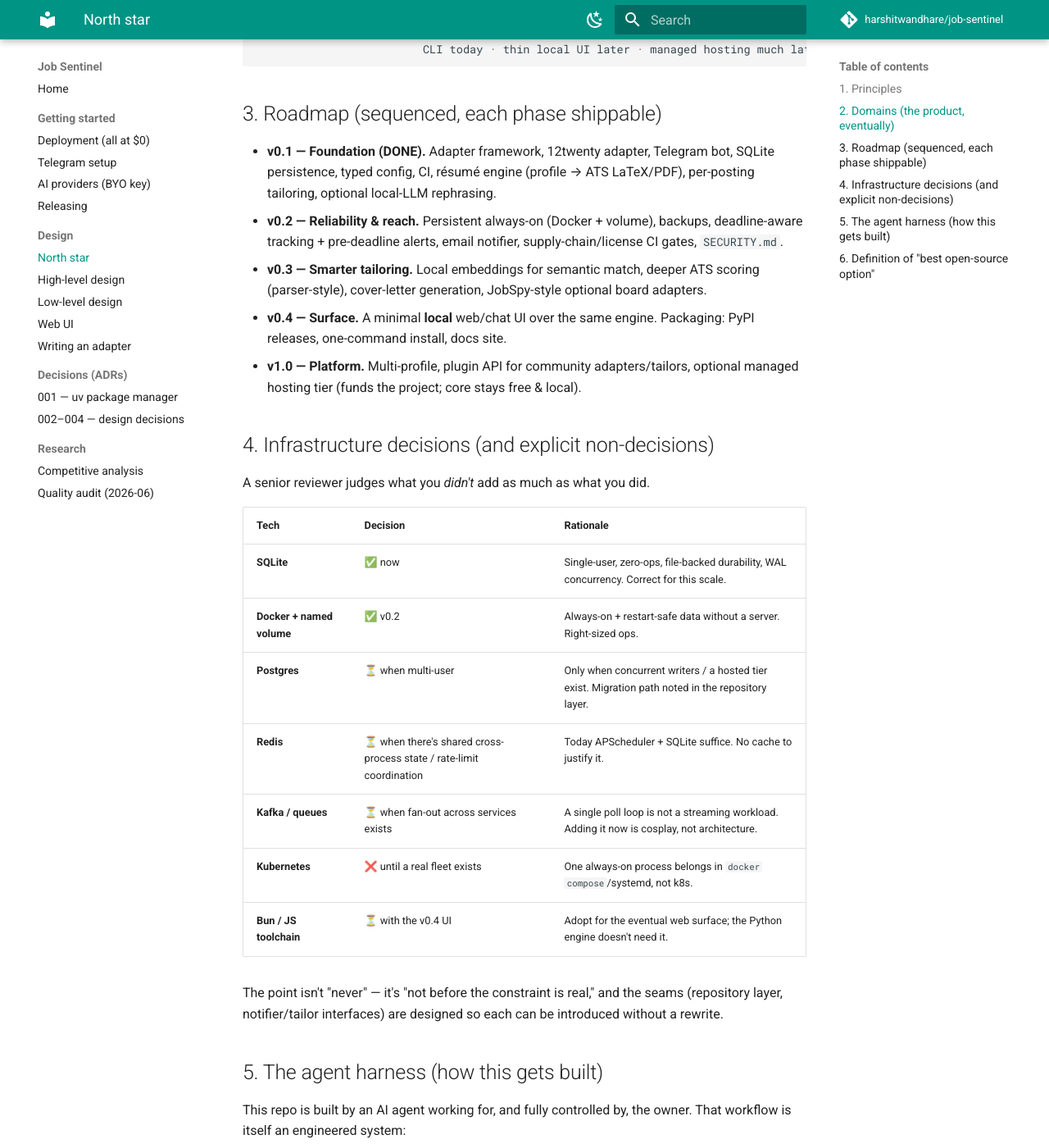
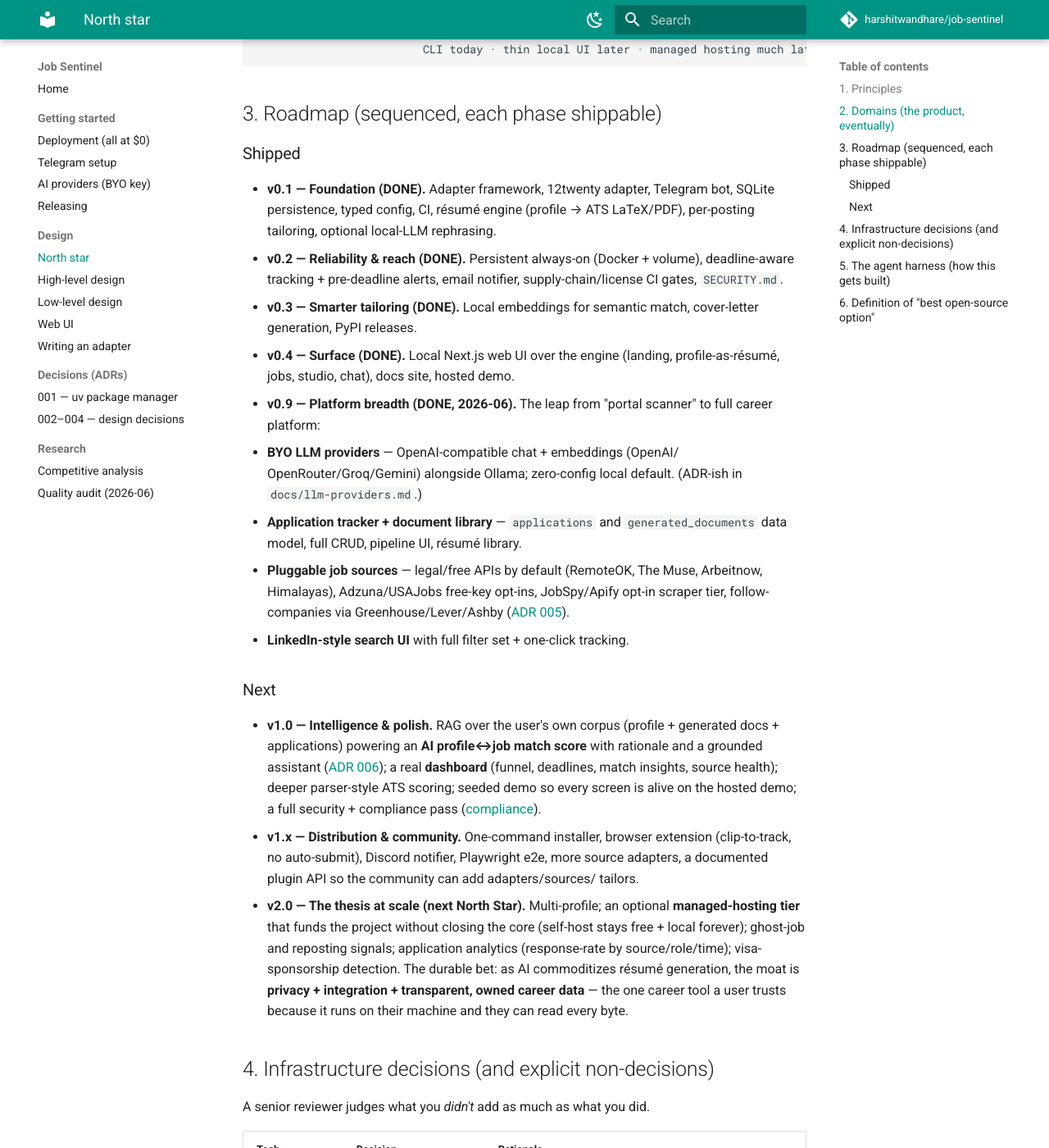
Before and after one commit to harshitwandhare/job-sentinel, an MkDocs documentation site: the page built from docs/NORTH_STAR.md, in a window 1280 px wide and 1400 px high, scrolled down 1080 px. Shown: the whole window at 82% size. Built offline with MkDocs 1.6.1 and Material for MkDocs 9.7.7, drawn with Linux system fonts in a browser that asks for light colours; comment, search, counter and statistics services are not loaded; some of the changed text lies outside the part shown.

Commit message:
docs: refresh North Star, add AI-personalization ADR and compliance page
- North Star: mark v0.1–v0.9 shipped, add v1.0 (RAG match + dashboard) and a
  v2.0 next-North-Star thesis; add vector-store/fine-tuning/knowledge-graph rows
  to the infra decision table
- ADR 006: personalize via RAG over the local corpus, never fine-tune on
  personal facts; vector store = SQLite; no graph DB / Redis / Kafka; data is
  versioned, provenance-tracked, and deletable
- compliance.md: candidate-side tool (not an AEDT — LL144/EU-AI-Act high-risk
  provisions don't attach); GDPR/CCPA principles met by local-first design

```diff
--- a/docs/NORTH_STAR.md
+++ b/docs/NORTH_STAR.md
@@ -44,19 +44,50 @@
 
 ## 3. Roadmap (sequenced, each phase shippable)
 
+### Shipped
+
 - **v0.1 — Foundation (DONE).** Adapter framework, 12twenty adapter, Telegram
   bot, SQLite persistence, typed config, CI, résumé engine (profile → ATS
   LaTeX/PDF), per-posting tailoring, optional local-LLM rephrasing.
-- **v0.2 — Reliability & reach.** Persistent always-on (Docker + volume),
-  backups, deadline-aware tracking + pre-deadline alerts, email notifier,
+- **v0.2 — Reliability & reach (DONE).** Persistent always-on (Docker + volume),
+  deadline-aware tracking + pre-deadline alerts, email notifier,
   supply-chain/license CI gates, `SECURITY.md`.
-- **v0.3 — Smarter tailoring.** Local embeddings for semantic match, deeper
-  ATS scoring (parser-style), cover-letter generation, JobSpy-style optional
-  board adapters.
-- **v0.4 — Surface.** A minimal **local** web/chat UI over the same engine.
-  Packaging: PyPI releases, one-command install, docs site.
-- **v1.0 — Platform.** Multi-profile, plugin API for community adapters/tailors,
-  optional managed hosting tier (funds the project; core stays free & local).
+- **v0.3 — Smarter tailoring (DONE).** Local embeddings for semantic match,
+  cover-letter generation, PyPI releases.
+- **v0.4 — Surface (DONE).** Local Next.js web UI over the engine (landing,
+  profile-as-résumé, jobs, studio, chat), docs site, hosted demo.
+- **v0.9 — Platform breadth (DONE, 2026-06).** The leap from "portal scanner" to
+  full career platform:
+  - **BYO LLM providers** — OpenAI-compatible chat + embeddings (OpenAI/
+    OpenRouter/Groq/Gemini) alongside Ollama; zero-config local default. (ADR-ish
+    in `docs/llm-providers.md`.)
+  - **Application tracker + document library** — `applications` and
+    `generated_documents` data model, full CRUD, pipeline UI, résumé library.
+  - **Pluggable job sources** — legal/free APIs by default (RemoteOK, The Muse,
+    Arbeitnow, Himalayas), Adzuna/USAJobs free-key opt-ins, JobSpy/Apify opt-in
+    scraper tier, follow-companies via Greenhouse/Lever/Ashby ([ADR 005](adr/005-job-source-layer.md)).
+  - **LinkedIn-style search UI** with full filter set + one-click tracking.
+
+### Next
+
+- **v1.0 — Intelligence & polish.** RAG over the user's own corpus (profile +
+  generated docs + applications) powering an **AI profile↔job match score** with
+  rationale and a grounded assistant ([ADR 006](adr/006-ai-personalization-and-data-strategy.md));
+  a real **dashboard** (funnel, deadlines, match insights, source health);
+  deeper parser-style ATS scoring; seeded demo so every screen is alive on the
+  hosted demo; a full security + compliance pass ([compliance](compliance.md)).
+- **v1.x — Distribution & community.** One-command installer, browser extension
+  (clip-to-track, no auto-submit), Discord notifier, Playwright e2e, more source
+  adapters, a documented plugin API so the community can add adapters/sources/
+  tailors.
+- **v2.0 — The thesis at scale (next North Star).** Multi-profile; an optional
+  **managed-hosting tier** that funds the project without closing the core
+  (self-host stays free + local forever); ghost-job and reposting signals;
+  application analytics (response-rate by source/role/time); visa-sponsorship
+  detection. The durable bet: as AI commoditizes résumé generation, the moat is
+  **privacy + integration + transparent, owned career data** — the one career
+  tool a user trusts because it runs on their machine and they can read every
+  byte.
 
 ## 4. Infrastructure decisions (and explicit non-decisions)
 
@@ -70,7 +101,10 @@
 | **Redis** | ⏳ when there's shared cross-process state / rate-limit coordination | Today APScheduler + SQLite suffice. No cache to justify it. |
 | **Kafka / queues** | ⏳ when fan-out across services exists | A single poll loop is not a streaming workload. Adding it now is cosplay, not architecture. |
 | **Kubernetes** | ❌ until a real fleet exists | One always-on process belongs in `docker compose`/systemd, not k8s. |
-| **Bun / JS toolchain** | ⏳ with the v0.4 UI | Adopt for the eventual web surface; the Python engine doesn't need it. |
+| **Vector store** | ✅ SQLite (for v1.0 RAG) | Personal corpus is small; embed into SQLite (`sqlite-vec`) or in-memory cosine. A hosted/served vector DB is unjustified at single-user scale. [ADR 006](adr/006-ai-personalization-and-data-strategy.md) |
+| **Fine-tuning on personal data** | ❌ use RAG instead | Baking personal data into weights breaks deletability/freshness/privacy. RAG grounds answers and stays deletable. Optional future LoRA for *writing style only*, never facts. [ADR 006](adr/006-ai-personalization-and-data-strategy.md) |
+| **Knowledge graph / graph DB** | ❌ | `profile.yaml` + derived SQLite relations give explainable matching without Neo4j ops. |
+| **Bun / JS toolchain** | ⏳ with the web UI | The Python engine doesn't need it. |
 
 The point isn't "never" — it's "not before the constraint is real," and the
 seams (repository layer, notifier/tailor interfaces) are designed so each can be
```
Also changed, not shown: docs/adr/006-ai-personalization-and-data-strategy.md (added, +102 -0 lines), docs/compliance.md (added, +64 -0 lines).
